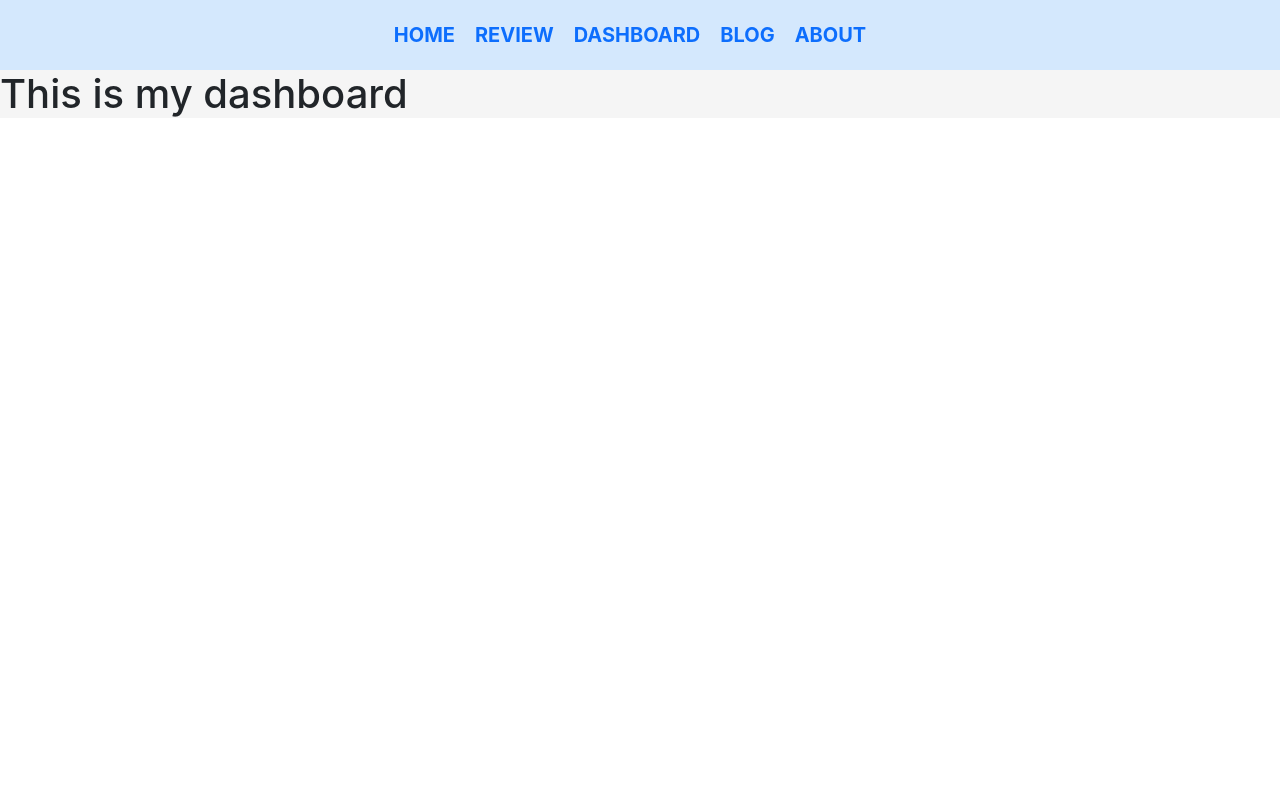
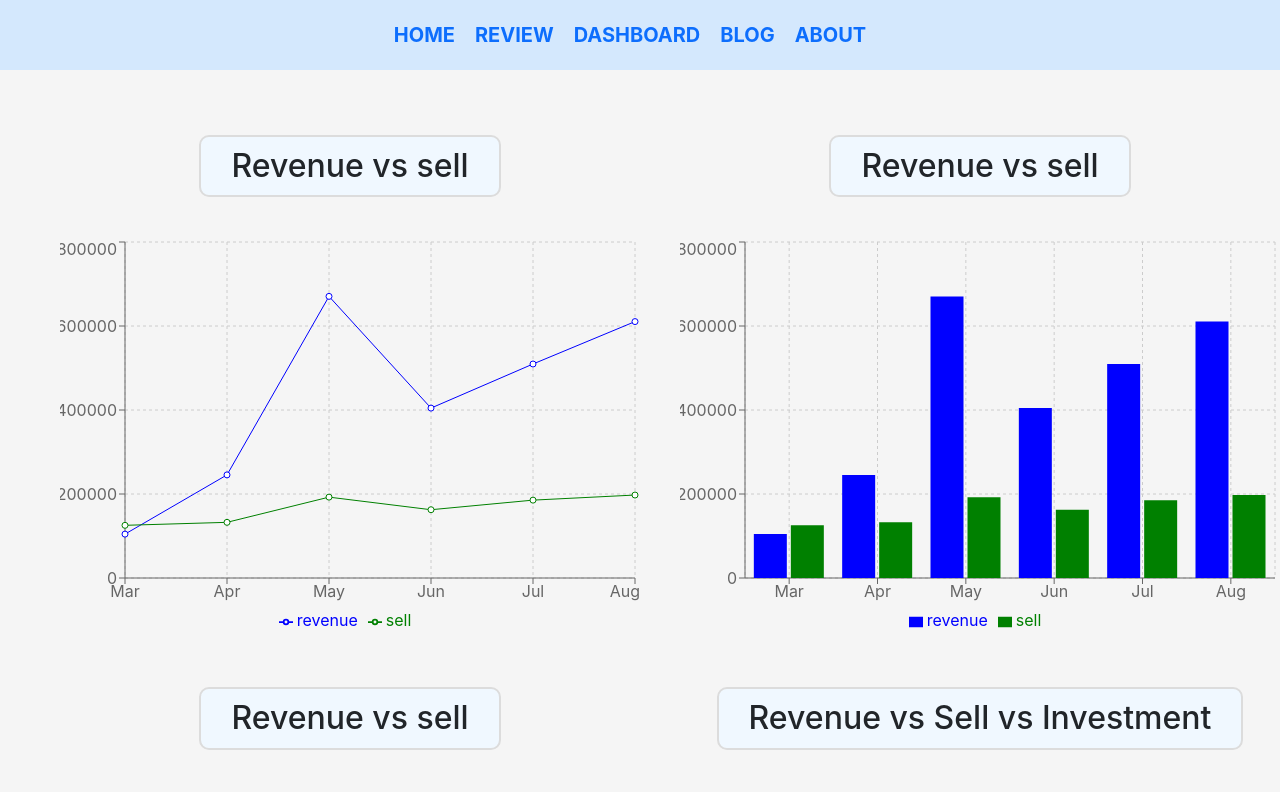
Before and after one commit to Developer-Kabir/product-analysis, a React (Create React App) app: page /dashboard in a window 1280 px wide. Shown: the top 792 px of the page. Built offline with nearby package versions, Linux system fonts and the light colour scheme.

Commit message:
chart design and develop done

```diff
--- a/package.json
+++ b/package.json
@@ -10,6 +10,7 @@
     "react-dom": "^18.0.0",
     "react-router-dom": "^6.3.0",
     "react-scripts": "5.0.0",
+    "recharts": "^2.1.9",
     "web-vitals": "^2.1.4"
   },
   "scripts": {
--- /dev/null
+++ b/src/components/Chart/Chart.css
@@ -0,0 +1,21 @@
+.chart-container{
+    margin: 20px 40px;
+    display: grid;
+    grid-template-columns: repeat(2, 1fr);
+
+}
+
+.chart{
+    padding: 5px 20px;
+}
+
+
+.chart h2{
+    background-color: aliceblue;
+    width: fit-content;
+    margin: 40px auto;
+    padding: 10px 30px;
+    border: 2px solid gainsboro;
+    border-radius: 10px;
+    text-align: center;
+}
--- /dev/null
+++ b/src/components/Chart/Chart.js
@@ -0,0 +1,130 @@
+import React from "react";
+import {
+    Area,
+    AreaChart,
+  Bar,
+  BarChart,
+  CartesianGrid,
+  Legend,
+  Line,
+  LineChart,
+  Pie,
+  PieChart,
+  Tooltip,
+  XAxis,
+  YAxis,
+} from "recharts";
+import "./Chart.css";
+
+const Chart = () => {
+  const data = [
+    {
+      month: "Mar",
+      investment: 100000,
+      sell: 125441,
+      revenue: 104501,
+    },
+    {
+      month: "Apr",
+      investment: 200000,
+      sell: 132543,
+      revenue: 245500,
+    },
+    {
+      month: "May",
+      investment: 500000,
+      sell: 192546,
+      revenue: 670510,
+    },
+    {
+      month: "Jun",
+      investment: 500000,
+      sell: 162549,
+      revenue: 404505,
+    },
+    {
+      month: "Jul",
+      investment: 600000,
+      sell: 185401,
+      revenue: 509500,
+    },
+    {
+      month: "Aug",
+      investment: 700000,
+      sell: 197540,
+      revenue: 610500,
+    },
+  ];
+  return (
+    <div className="chart-container">
+      <div className='chart'>
+          <h2>Revenue vs sell</h2>
+        <LineChart width={580} height={400} data={data}>
+        <CartesianGrid strokeDasharray="3 3" />
+          <XAxis dataKey="month" />
+          <YAxis dataKey="investment"></YAxis>
+          <Line dataKey="revenue" stroke="blue" />
+          <Line dataKey="sell" stroke="green"></Line>
+          <Tooltip></Tooltip>
+          <Legend></Legend>
+        </LineChart>
+      </div>
+
+      <div className='chart'>
+      <h2>Revenue vs sell</h2>
+        <BarChart width={600} height={400} data={data}>
+
+        <CartesianGrid strokeDasharray="3 3" />
+          <XAxis dataKey="month" />
+          <YAxis dataKey="investment"></YAxis>
+          <Bar dataKey="revenue" fill="blue" />
+          <Bar dataKey="sell" fill="green"></Bar>
+          <Tooltip></Tooltip>
+          <Legend></Legend>
+        </BarChart>
+      </div>
+
+      <div className='chart'>
+      <h2>Revenue vs sell</h2>
+        <PieChart width={400} height={400}>
+        <CartesianGrid strokeDasharray="3 3" />
+          <Pie
+            data={data}
+            dataKey="investment"
+            cx="50%"
+            cy="50%"
+            outerRadius={60}
+            fill="blue"
+          />
+          <Pie
+            data={data}
+            dataKey="sell"
+            cx="50%"
+            cy="50%"
+            innerRadius={70}
+            outerRadius={90}
+            fill="green"
+            label
+          />
+          <Tooltip></Tooltip>
+        </PieChart>
+      </div>
+
+      <div className='chart'>
+      <h2>Revenue vs Sell vs Investment</h2>
+        <AreaChart width={600} height={400} data={data}>
+        <CartesianGrid strokeDasharray="3 3" />
+            <XAxis dataKey="month" />
+            <YAxis></YAxis>
+            <Area dataKey="revenue" stroke="red" fill="blue"/>
+            <Area dataKey="sell" stroke="green" fill="purple"></Area>
+            <Area dataKey="investment" stroke="black" fill="indigo"></Area>
+            <Tooltip></Tooltip>
+            <Legend></Legend>
+        </AreaChart>
+      </div>
+    </div>
+  );
+};
+
+export default Chart;
--- a/src/components/Dashboard/Dashboard.js
+++ b/src/components/Dashboard/Dashboard.js
@@ -1,9 +1,13 @@
-import React from 'react';
+import React from "react";
+import Chart from '../Chart/Chart';
 
 const Dashboard = () => {
+
+
+
     return (
         <div>
-            <h1>This is my dashboard</h1>
+                <Chart></Chart>
         </div>
     );
 };
```
Also changed, not shown: 2 other files (tests, documents, lock files or other folders).
